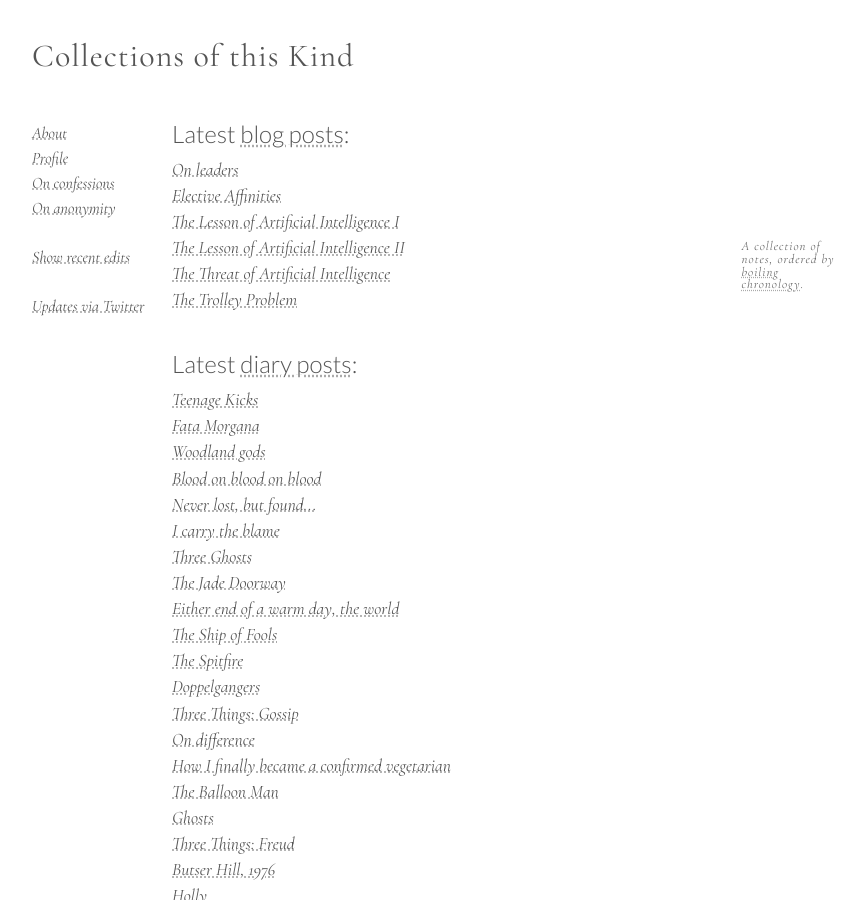
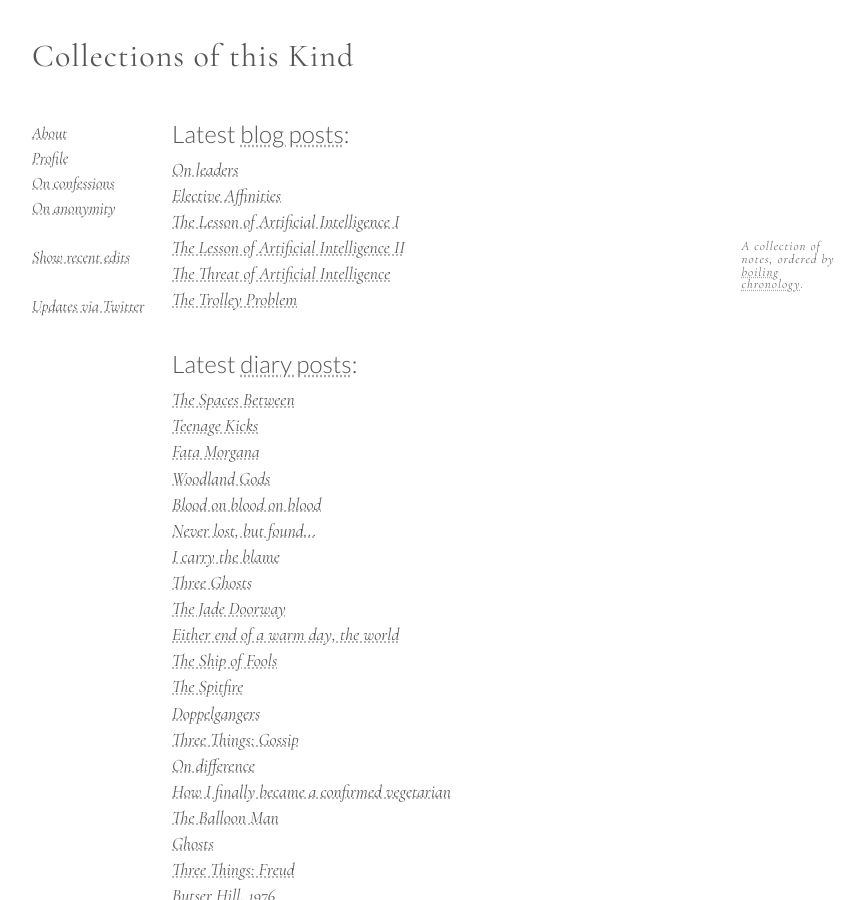
Before and after one commit to CollectionsOfThisKind/collectionsofthiskind.github.io, a Jekyll site: the page built from index.html, in a window 1280 px wide and 900 px high. Shown: the whole window, without its empty margins (78-943 px from the left). Built offline with Jekyll 4.4.1, drawn with Linux system fonts in a browser that asks for light colours.

Commit message:
Add files via upload

```diff
--- a/index.html
+++ b/index.html
@@ -48,10 +48,10 @@ A collection of notes, ordered by <a href="/pages/about/boiling.html">boiling ch
 
 
 <ul class="new">
-
+<li><a href="pages/diary/perception.html">The Spaces Between</a></li>
 <li><a href="pages/diary/teens.html">Teenage Kicks</a></li>
 <li><a href="pages/diary/town.html">Fata Morgana</a></li>
-<li><a href="pages/diary/silvian.html">Woodland gods</a></li>
+<li><a href="pages/diary/silvian.html">Woodland Gods</a></li>
 <li><a href="pages/diary/harm.html">Blood on blood on blood</a></li>
 <li><a href="pages/diary/village.html">Never lost, but found...</a></li>
 <li><a href="pages/diary/thevisit.html">I carry the blame</a></li>
```
